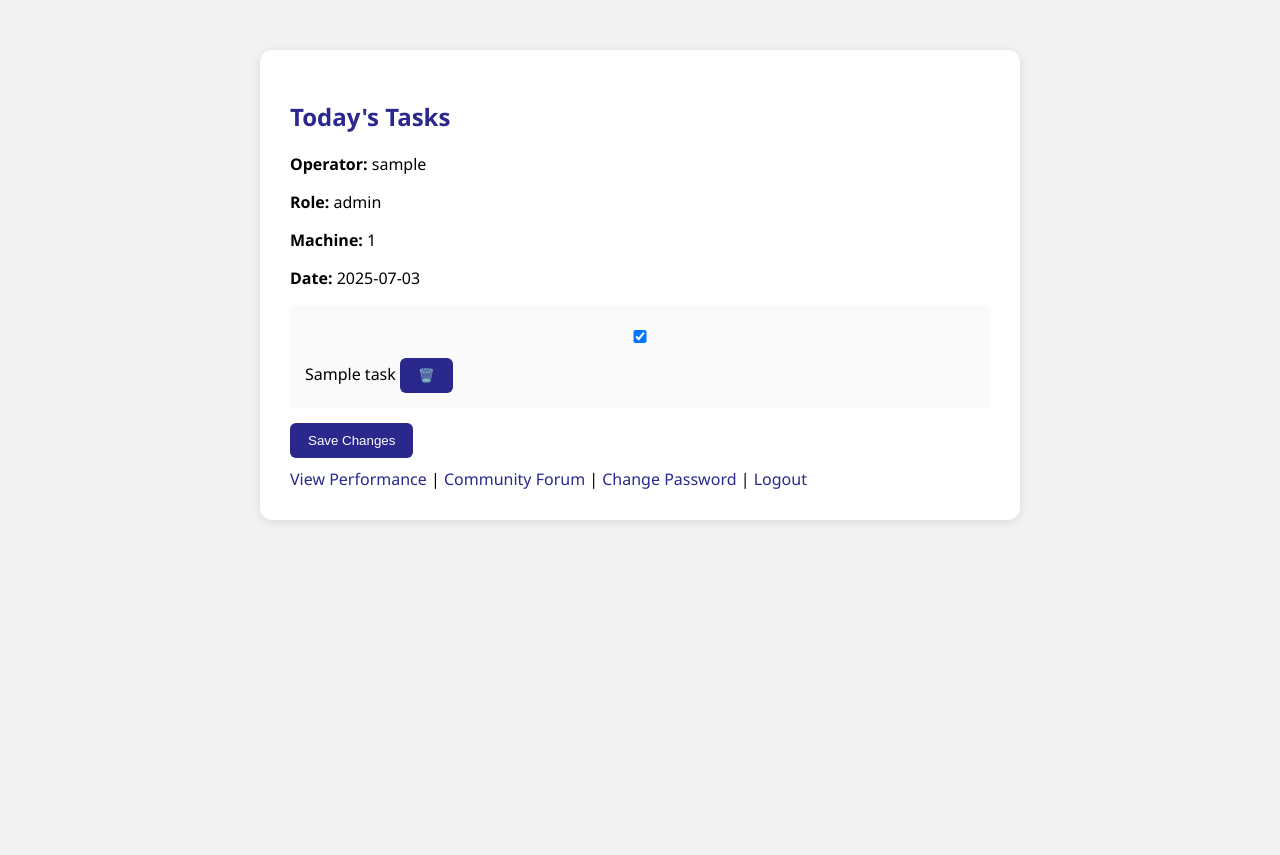
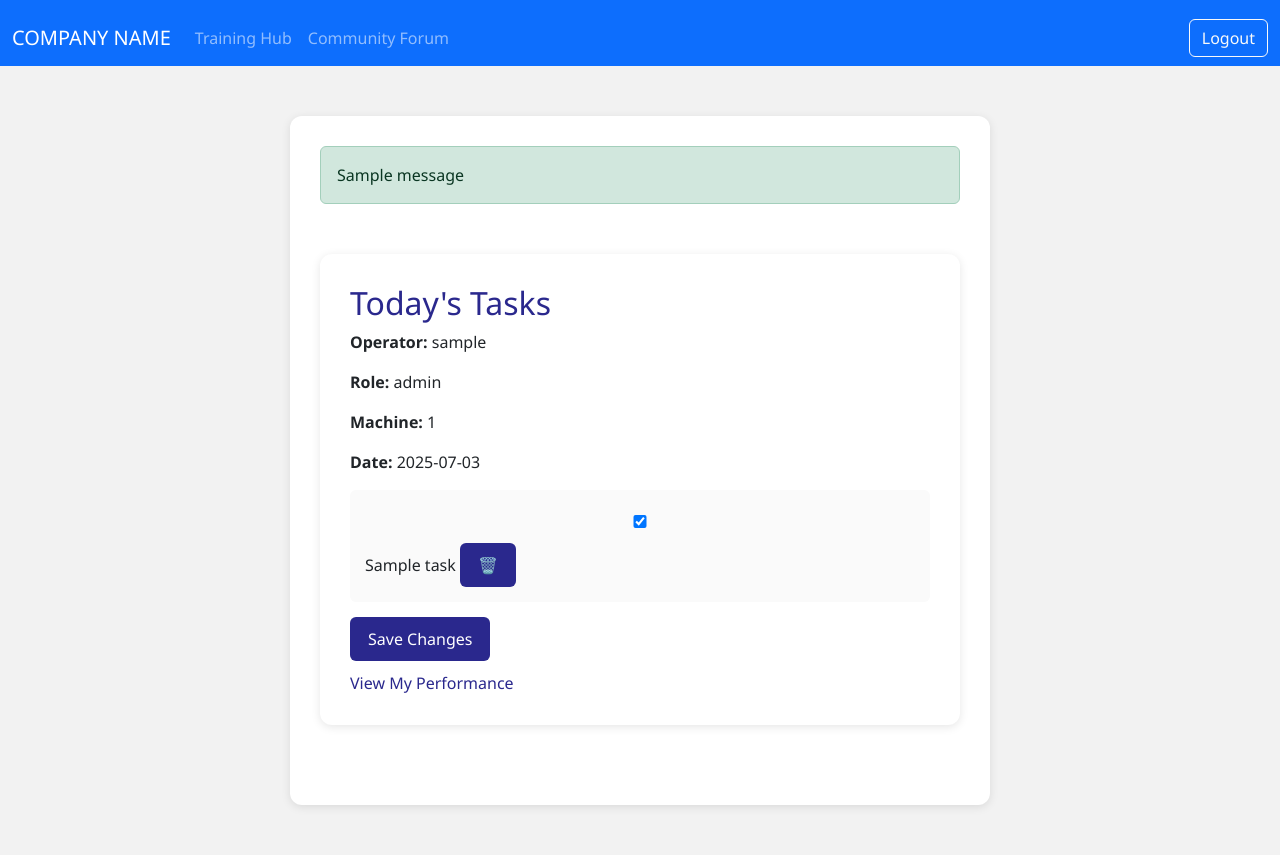
Before and after one commit to RethikRaj/caterpillar_hackathon, a Flask app: page /dashboard in a window 1280 px wide. Before the commit the page ends 522 px from the top, so only its background shows below. Run offline with Flask 3, Linux system fonts and the light colour scheme; the visitor is signed in with stand-in values (Sample User, id 1); one stand-in notice (Sample message) is shown; a database or web service that is not in the repository returns one stand-in record (values such as "Sample title"); some libraries are stand-ins or nearby versions.

Commit message:
updated frontend

```diff
--- /dev/null
+++ b/templates/layout.html
@@ -0,0 +1,60 @@
+<!DOCTYPE html>
+<html lang="en">
+<head>
+  <meta charset="UTF-8" />
+  <meta name="viewport" content="width=device-width, initial-scale=1.0"/>
+  <title>{{ title or "Smart Operator Assistant" }}</title>
+  <link href="https://cdn.jsdelivr.net/npm/bootstrap@5.3.0/dist/css/bootstrap.min.css" rel="stylesheet">
+  <link rel="stylesheet" href="{{ url_for('static', filename='styles.css') }}">
+</head>
+<body>
+  {% if current_role %}
+    <!-- Logged‐in navbar -->
+    <nav class="navbar navbar-expand-lg navbar-dark bg-primary mb-4">
+      <div class="container-fluid">
+        <a class="navbar-brand" href="#">
+          {{ "COMPANY NAME" }}
+        </a>
+        {% if current_role == 'admin' %}
+          <div class="ms-auto">
+            <a class="btn btn-outline-light" href="{{ url_for('admin_logout') }}">Logout</a>
+          </div>
+        {% elif current_role == 'operator' %}
+          <button class="navbar-toggler" type="button"
+                  data-bs-toggle="collapse" data-bs-target="#navOp"
+                  aria-controls="navOp" aria-expanded="false">
+            <span class="navbar-toggler-icon"></span>
+          </button>
+          <div class="collapse navbar-collapse" id="navOp">
+            <ul class="navbar-nav me-auto">
+              <li class="nav-item"><a class="nav-link" href="#">Training Hub</a></li>
+              <li class="nav-item"><a class="nav-link" href="{{ url_for('forum') }}">Community Forum</a></li>
+            </ul>
+            <a class="btn btn-outline-light" href="{{ url_for('logout') }}">Logout</a>
+          </div>
+        {% endif %}
+      </div>
+    </nav>
+  {% else %}
+    <!-- Public (login) navbar -->
+    <nav class="navbar navbar-dark bg-dark mb-4">
+      <div class="container-fluid">
+        <span class="navbar-brand mb-0 h1">COMPANY NAME</span>
+      </div>
+    </nav>
+  {% endif %}
+
+  <div class="container">
+    {% with messages = get_flashed_messages(with_categories=true) %}
+      {% if messages %}
+        {% for cat, msg in messages %}
+          <div class="alert alert-{{cat}}">{{ msg }}</div>
+        {% endfor %}
+      {% endif %}
+    {% endwith %}
+    {% block content %}{% endblock %}
+  </div>
+
+  <script src="https://cdn.jsdelivr.net/npm/bootstrap@5.3.0/dist/js/bootstrap.bundle.min.js"></script>
+</body>
+</html>
--- a/templates/task_dashboard.html
+++ b/templates/task_dashboard.html
@@ -1,11 +1,5 @@
-<!DOCTYPE html>
-<html lang="en">
-<head>
-  <meta charset="UTF-8" />
-  <title>Task Dashboard</title>
-  <link rel="stylesheet" href="{{ url_for('static', filename='styles.css') }}">
-</head>
-<body>
+{% extends 'layout.html' %}
+{% block content %}
 <div class="container">
   <h2>Today's Tasks</h2>
   <p><strong>Operator:</strong> {{ op }}</p>
@@ -23,10 +17,6 @@
     <button type="submit">Save Changes</button>
   </form>
 
-    <a href="{{ url_for('performance') }}">View Performance</a> |
-    <a href="{{ url_for('forum') }}">Community Forum</a> |
-    <a href="{{ url_for('change_password') }}">Change Password</a> |
-    <a href="{{ url_for('logout') }}">Logout</a>
+  <a href="{{ url_for('performance') }}">View My Performance</a>
 </div>
-</body>
-</html>
+{% endblock %}
```
Also changed, not shown: templates/admin_dashboard.html (+3 -13 lines), templates/admin_login.html (+3 -10 lines), templates/login.html (+3 -10 lines), templates/role_select.html (+3 -10 lines). Lines whose indentation alone changed are shown as unchanged.
